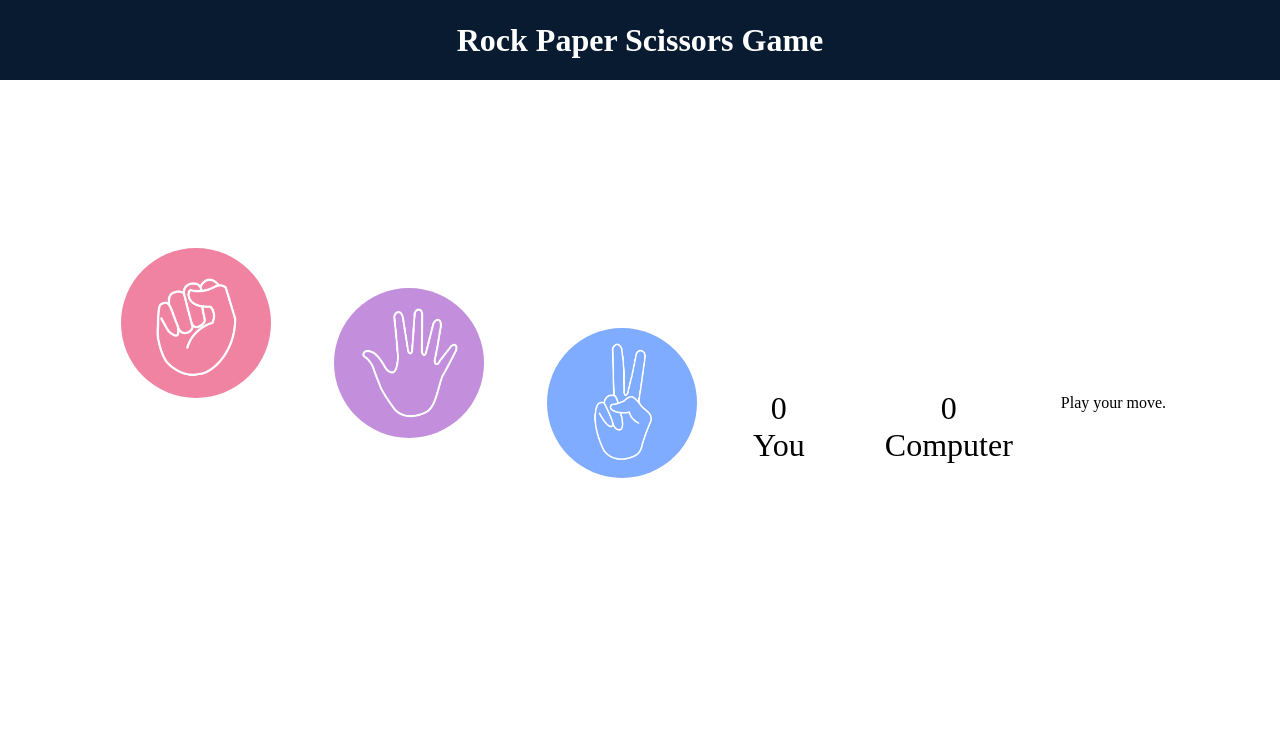
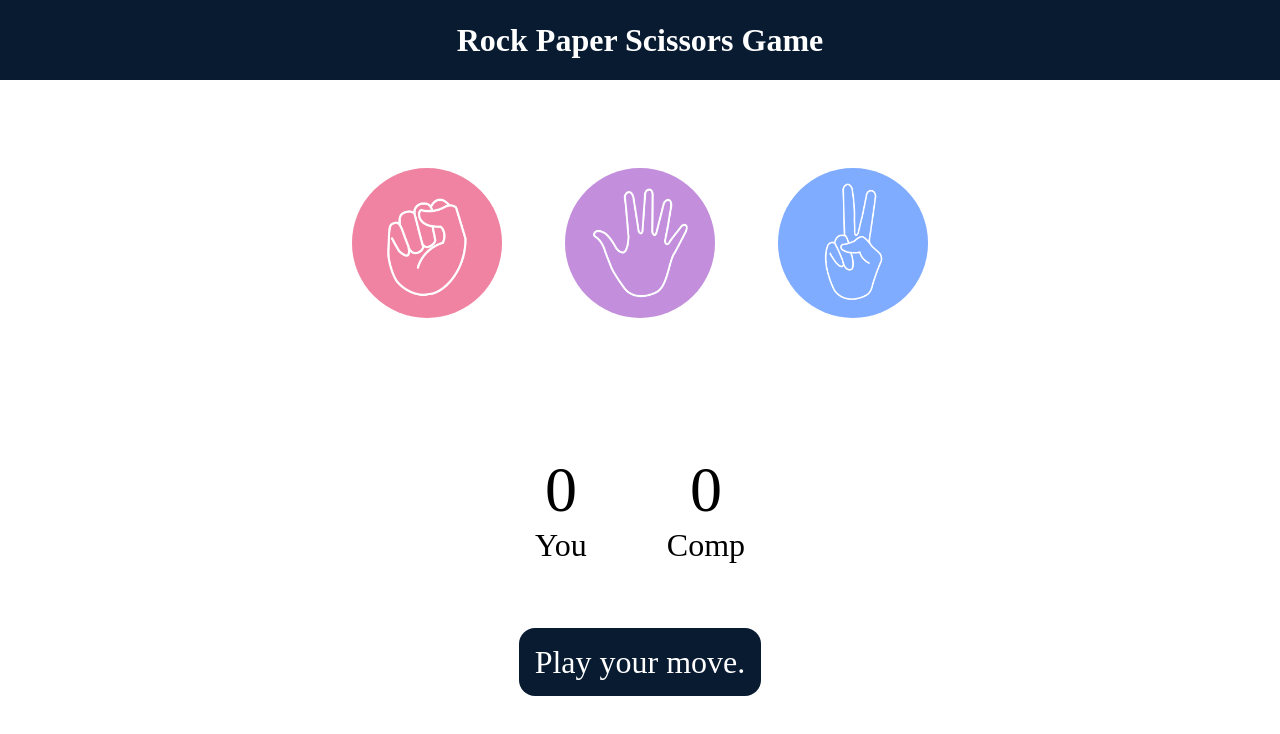
Before and after one commit to Fridayy12/Algorithmic-Fist, a plain HTML site: page index.html in a window 1280 px wide. Drawn offline with Linux system fonts and the light colour scheme.

Commit message:
html css done

```diff
--- a/index.html
+++ b/index.html
@@ -9,34 +9,31 @@
 <body>
     <h1>Rock Paper Scissors Game</h1>
     <div class="choices">
-        <div class = "choice" id="rock">
-            <img src="/images/rock.png">
+        <div class="choice" id="rock">
+          <img src="./images/rock.png" />
         </div>
-
-        <div class="choices">
-            <div class = "choice" id="paper">
-                <img src="/images/paper.png">
+        <div class="choice" id="paper">
+          <img src="./images/paper.png" />
         </div>
-
-        <div class="choices">
-            <div class = "choice" id="scissors">
-                <img src="/images/scissors.png">
+        <div class="choice" id="scissors">
+          <img src="./images/scissors.png" />
+        </div>
       </div>
 
       <div class="score-board">
         <div class="score">
-                <p id = "user-score">0</p>
+          <p id="user-score">0</p>
           <p>You</p>
         </div>
         <div class="score">
-                <p id = "comp-score">0</p>
-                <p>Computer</p>
+          <p id="comp-score">0</p>
+          <p>Comp</p>
         </div>
       </div>
 
         <div class="msg-container">
             <p id="msg">Play your move.</p>
         </div>
-
+        <script src="app.js"></script>
 </body>
 </html>
--- a/style.css
+++ b/style.css
@@ -33,7 +33,7 @@ img {
 }
 
 .choices {
-    display: flex;
+    display:flex;
     justify-content:center;
     align-items:center;
     gap: 3rem;
@@ -45,6 +45,24 @@ img {
     justify-content: center;
     align-items: center;
     font-size: 2rem;
-    margin-top: 3rem;
+    margin-top: 8rem;
     gap: 5rem;
   }
+
+  #user-score,
+#comp-score {
+  font-size: 4rem;
+}
+
+.msg-container {
+    margin-top: 5rem;
+  }
+
+  #msg {
+    background-color: #081b31;
+    color: #fff;
+    font-size: 2rem;
+    display: inline;
+    padding: 1rem;
+    border-radius: 1rem;
+  }
```
Lines whose indentation alone changed are shown as unchanged.
